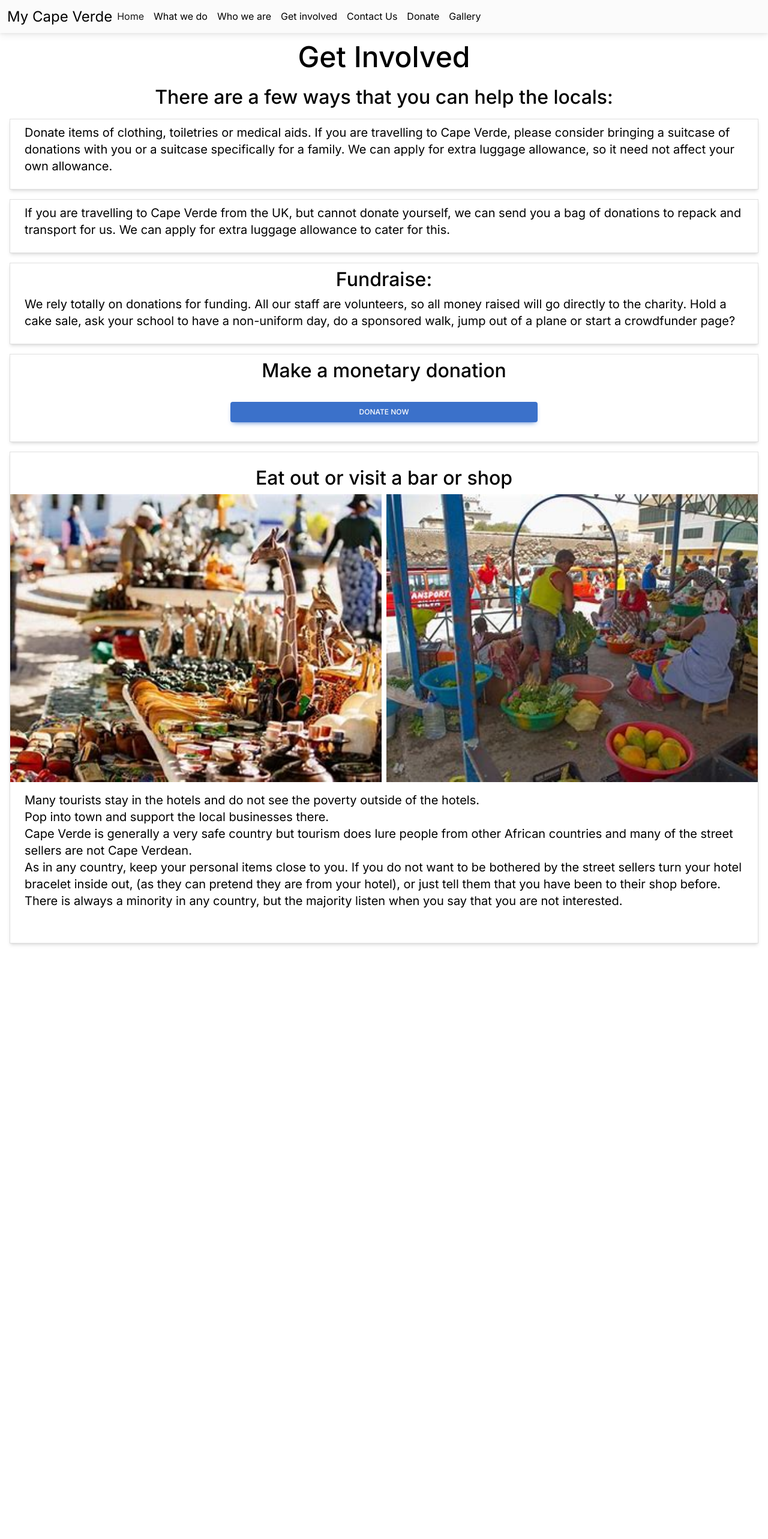
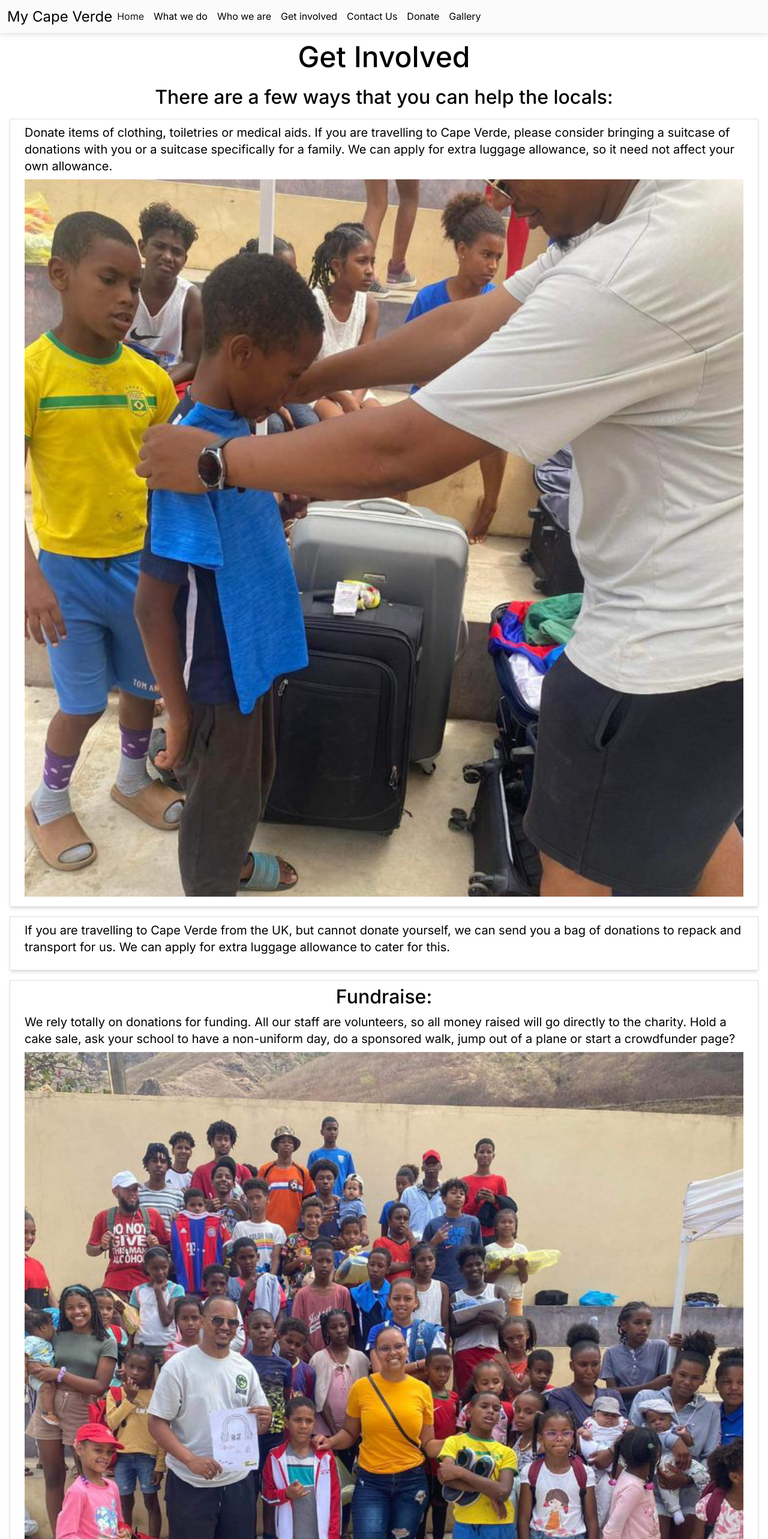
Before and after one commit to jacam666/capeverde, a Next.js app: page /getInvolved in a window 1280 px wide. Shown: the top 2566 px of the page at 60% size. Before the commit the page ends 1589 px from the top, so only its background shows below. Built offline with nearby package versions, Linux system fonts and the light colour scheme.

Commit message:
added imaged to get involved page

```diff
--- a/src/app/getInvolved/page.tsx
+++ b/src/app/getInvolved/page.tsx
@@ -16,11 +16,18 @@ export default function GetInvolved() {
                 <h1 className='text-center text-5xl py-3 text-black'>Get Involved</h1>
                 <h2>There are a few ways that you can help the locals: </h2>
                 <div className='border border-gray-400 shadow-md py-2  my-3'>
-                    <p className=' px-4 text-black text-xl text-left'>
+                    <div className=' px-4 text-black text-xl text-left'>
                         Donate items of clothing, toiletries or medical aids. If you are travelling to Cape Verde, please
                         consider bringing a suitcase of donations with you or a suitcase specifically for a family. We can
                         apply for extra luggage allowance, so it need not affect your own allowance.
-                    </p>
+                        <div className="">
+                            <div className="flex justify-center">
+                                <div className="image-container py-2">
+                                    <img src="/images/WhatsApp Image donations2.jpg" alt="Image 1" />
+                                </div>
+                            </div>
+                        </div>
+                    </div>
                 </div>
                 <div className='border border-gray-400 shadow-md py-2 my-3'>
                     <p className=' text-black text-xl text-left px-4'>If you are travelling to Cape Verde from the UK, but cannot donate yourself, we can send you a
@@ -34,7 +41,13 @@ export default function GetInvolved() {
                     <p className=' text-black text-xl text-left  px-4'>We rely totally on donations for funding. All our staff are volunteers, so all money
                         raised will go directly to the charity. Hold a cake sale, ask your school to have a non-uniform
                         day, do a sponsored walk, jump out of a plane or start a crowdfunder page?
+                        <div className="flex justify-center">
+                                <div className="image-container py-2">
+                                    <img src="/images/WhatsApp Image fundraise.jpg" alt="Image 1" />
+                                </div>
+                            </div>
                     </p>
+
                 </div>
                 <div className='border border-gray-400 shadow-md py-2 my-3'>
                     <h2>Make a monetary donation</h2>
--- a/src/app/whatWeDo/page.tsx
+++ b/src/app/whatWeDo/page.tsx
@@ -33,7 +33,7 @@ export default function WhatWeDo() {
                             </div>
                         </div>
                     </div>
-                    <p className='px-3 py-2 text-black text-xl'>
+                    <p className='px-3 pt-4 text-black text-xl'>
                         We provide medical aids to people who cannot afford them and who are not assisted by the
                         health service of Cape Verde. <br />We provide wheelchairs and walking aids to locals with physical
                         disabilities.<br />
```
Also changed, not shown: public/images/WhatsApp Image donations2.jpg (added), public/images/WhatsApp Image fundraise.jpg (added). Lines whose indentation alone changed are shown as unchanged.
